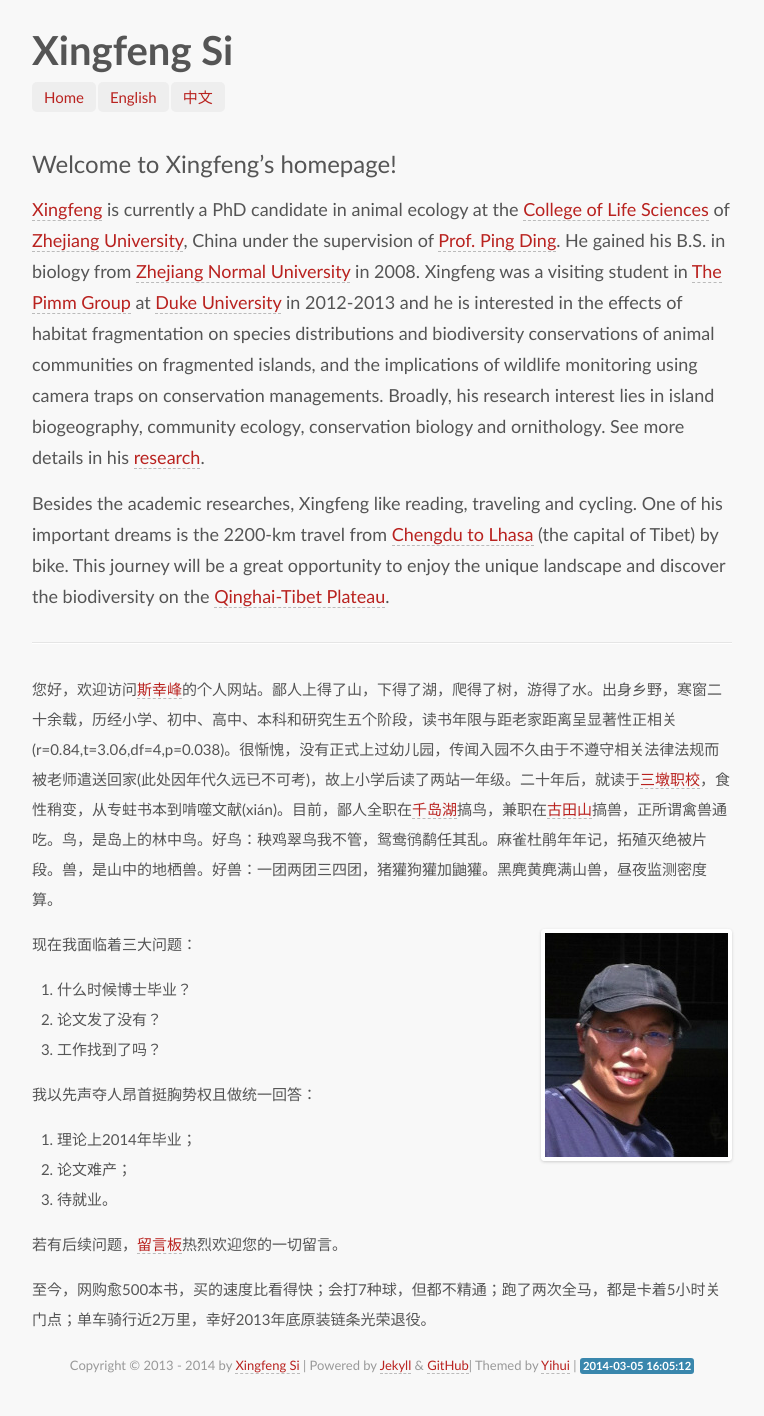
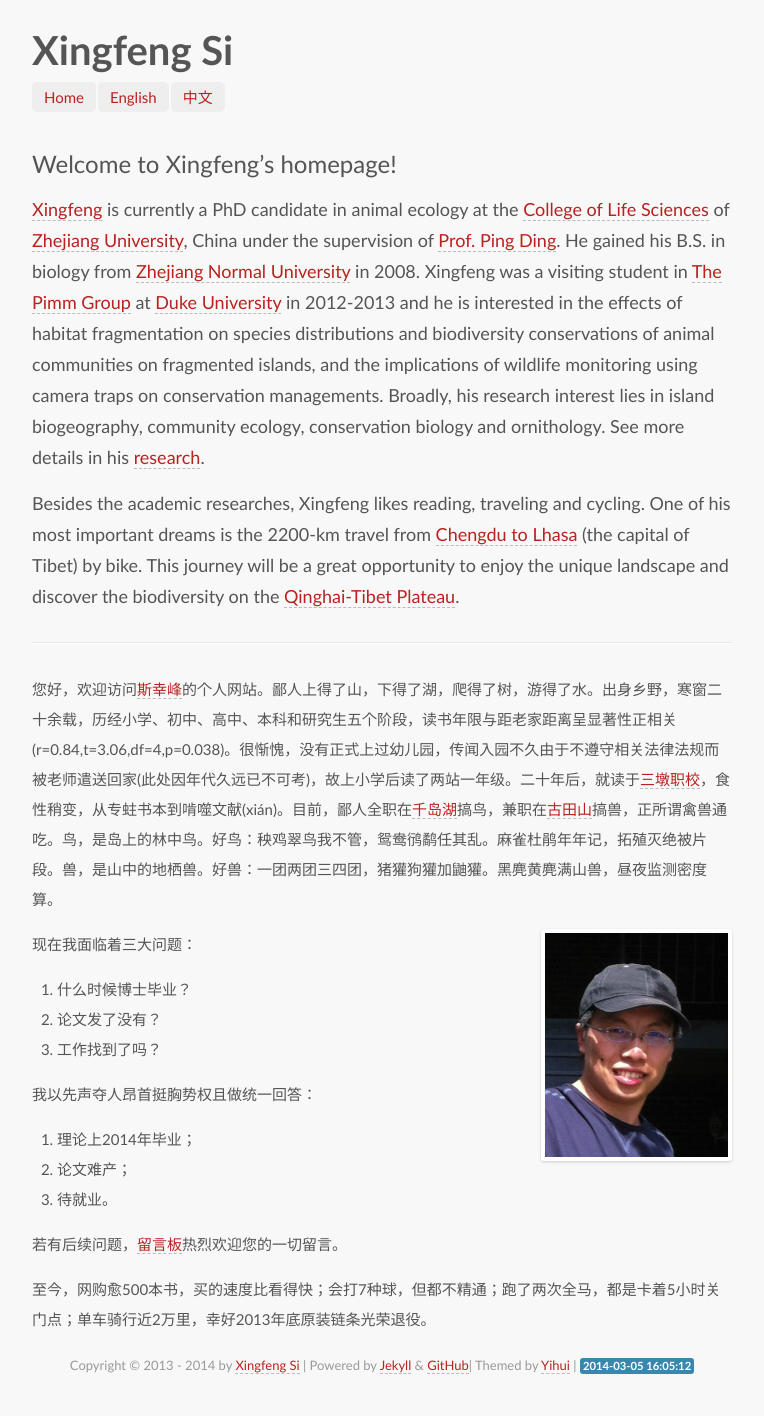
Before and after one commit to sixf/sixf.github.io, a Jekyll site: the page built from index.md, in a window 1280 px wide. Shown: the whole page, without its empty margins (258-1022 px from the left). Built offline with Jekyll 4.4.1, drawn with Linux system fonts in a browser that asks for light colours; some web fonts are replaced; Markdown is read by kramdown in place of the engine named in the settings.

Commit message:
add 'most' important dreams

```diff
--- a/index.md
+++ b/index.md
@@ -7,7 +7,7 @@
 
 <big>[Xingfeng](/ "Xingfeng Si") is currently a PhD candidate in animal ecology at the [College of Life Sciences](http://www.cls.zju.edu.cn/en/) of [Zhejiang University](http://www.zju.edu.cn/english/ "Zhejiang University"), China under the supervision of [Prof. Ping Ding](http://mypage.zju.edu.cn/personnelCard/pingding). He gained his B.S. in biology from [Zhejiang Normal University](http://www.zjnu.cn/eng/) in 2008. Xingfeng was a visiting student in [The Pimm Group](http://www.thepimmgroup.org]) at [Duke University](http://www.duke.edu) in 2012-2013 and he is interested in the effects of habitat fragmentation on species distributions and biodiversity conservations of animal communities on fragmented islands, and the implications of wildlife monitoring using camera traps on conservation managements. Broadly, his research interest lies in island biogeography, community ecology, conservation biology and ornithology. See more details in his [research](/en/about "About Xingfeng").</big>
 
-<big>Besides the academic researches, Xingfeng like reading, traveling and cycling. One of his important dreams is the 2200-km travel from [Chengdu to Lhasa](http://en.wikipedia.org/wiki/China_National_Highway_318) (the capital of Tibet) by bike. This journey will be a great opportunity to enjoy the unique landscape and discover the biodiversity on the [Qinghai-Tibet Plateau](http://en.wikipedia.org/wiki/Qinghai-Tibet_Plateau).</big>
+<big>Besides the academic researches, Xingfeng likes reading, traveling and cycling. One of his most important dreams is the 2200-km travel from [Chengdu to Lhasa](http://en.wikipedia.org/wiki/China_National_Highway_318) (the capital of Tibet) by bike. This journey will be a great opportunity to enjoy the unique landscape and discover the biodiversity on the [Qinghai-Tibet Plateau](http://en.wikipedia.org/wiki/Qinghai-Tibet_Plateau).</big>
 
 ---
 
```
